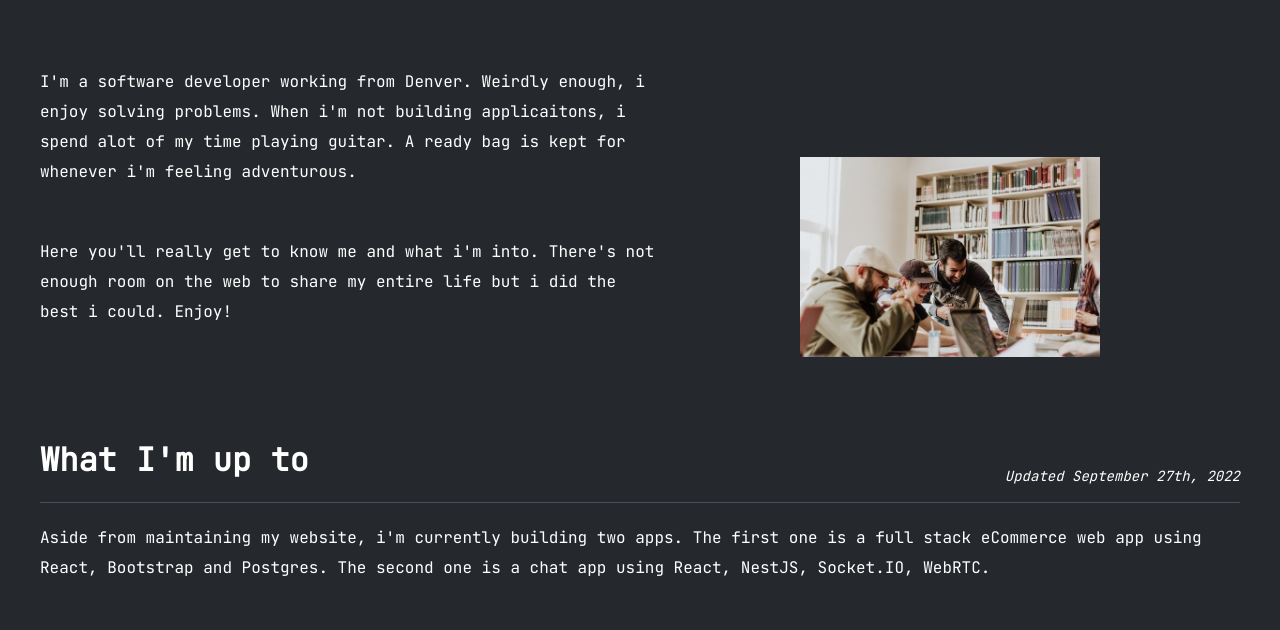
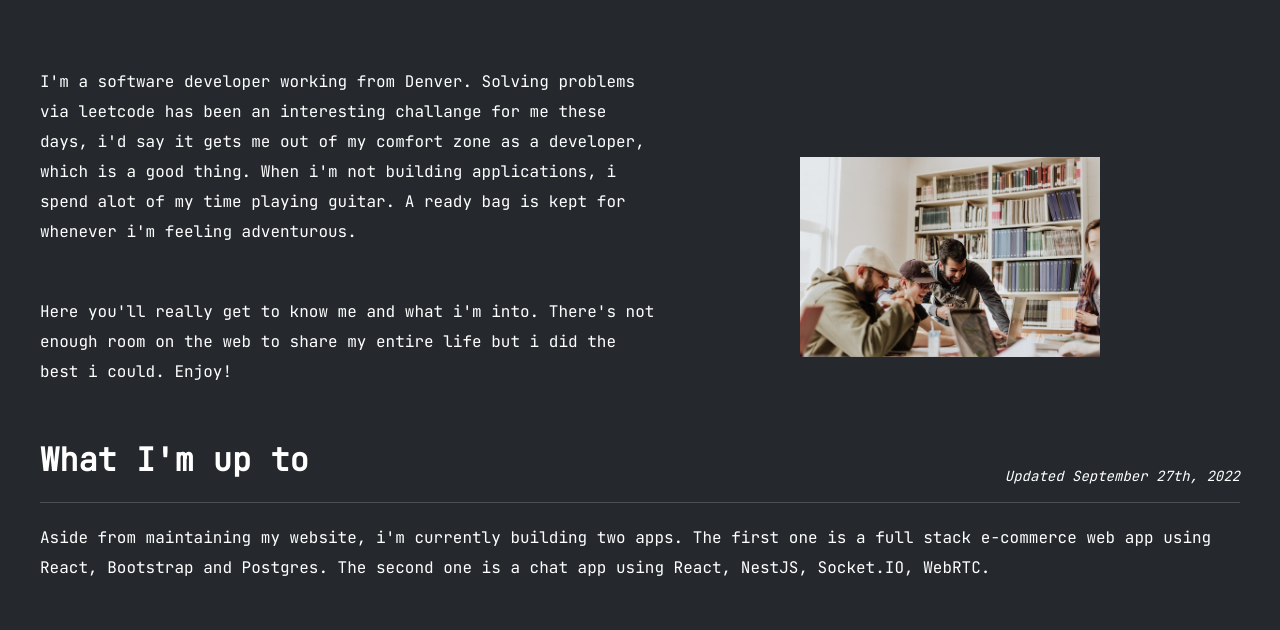
Before and after one commit to mjthedev/marrionjohnson.io, a website built with webpack: page src/html/aboutme.html in a window 1280 px wide. Shown: the part 276-906 px from the top of the page. Built offline with nearby package versions, Linux system fonts and the light colour scheme; files whose address does not match are found by name.

Commit message:
fixed typos in index.html and aboutme.html

```diff
--- a/src/html/aboutme.html
+++ b/src/html/aboutme.html
@@ -41,8 +41,8 @@
 
 <div class="commonDiv">
     <div class="nestedDiv">
-        <p class="divText">I'm a software developer working from Denver. Weirdly enough, i enjoy solving problems.
-                When i'm not building applicaitons, i spend alot of my time playing guitar. A ready bag is kept for whenever i'm feeling adventurous.</p>
+        <p class="divText">I'm a software developer working from Denver. Solving problems via leetcode has been an interesting challange for me these days, i'd say it gets me out of my comfort zone as a developer, which is a good thing.
+                            When i'm not building applications, i spend alot of my time playing guitar. A ready bag is kept for whenever i'm feeling adventurous.</p>
         <p class="divText">Here you'll really get to know me and what i'm into. There's not enough room on the web to share my entire life but i did the best i could. Enjoy!</p>
     </div>
     <div class="commonDivHeaderImage">
@@ -62,7 +62,7 @@
 
     <div class="articleCommonDiv">
         <p class="articleParagraph">Aside from maintaining my website, i'm currently building two apps.
-            The first one is a full stack eCommerce web app using React, Bootstrap and Postgres.
+            The first one is a full stack e-commerce web app using React, Bootstrap and Postgres.
             The second one is a chat app using React, NestJS, Socket.IO, WebRTC. </p>
         <br>
         <p class="articleParagraph">I'm currently a member of the Electric Hive Community.
@@ -145,9 +145,9 @@
 
                         <div class="commonDiv">
                             <ul class="customUL">
-                                <li class="customLI">"Machine Gun,Jimi Hendricks"</li>
+                                <li class="customLI">"Machine Gun, Jimi Hendricks"</li>
                                 <li class="customLI">"Little Wing, Jimi Hendricks"</li>
-                                <li class="customLI">"The Sky Is Crying, Steve Ray Vaughn"</li>
+                                <li class="customLI">"The Sky Is Crying, Stevie Ray Vaughn"</li>
                                 <li class="customLI">"Lenny, Steve Ray Vaughn"</li>
                                 <li class="customLI">"The Thrill Is Gone, BB King"</li>
                                 <li class="customLI">"Wild About You, Joe Bonnamossa"</li>
```
Also changed, not shown: src/html/index.html (+1 -1 lines), dist/aboutme.html, dist/index.html.
